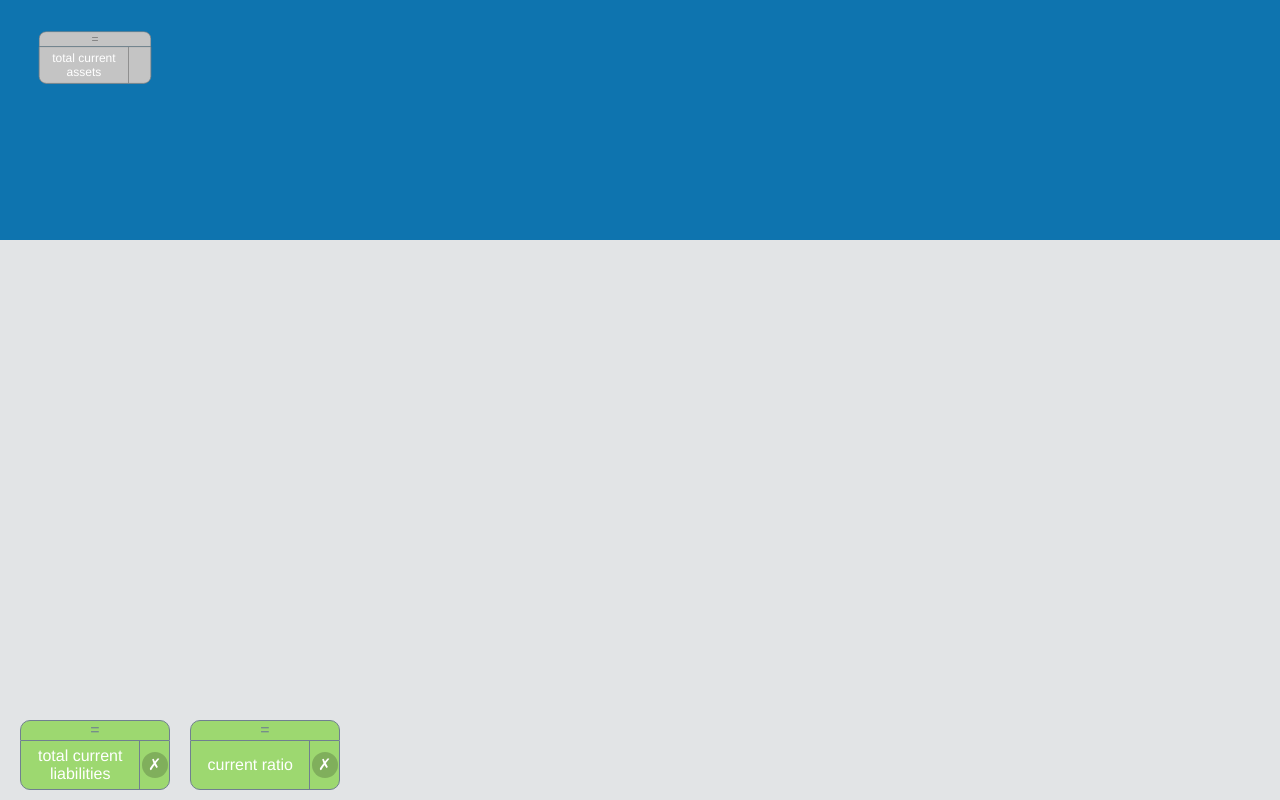
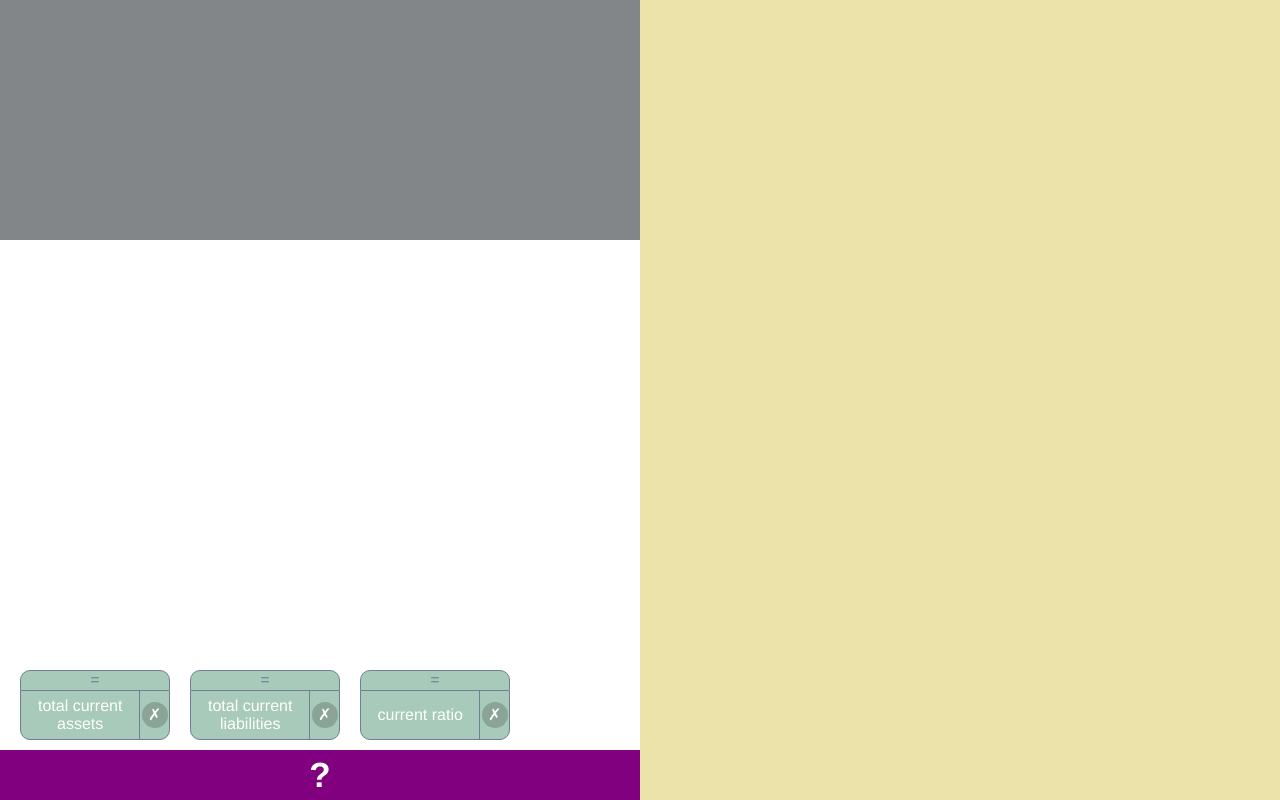
Before and after one commit to macabreb0b/dropdown_drawers.js, a plain HTML site: page index.html in a window 1280 px wide. Drawn offline with nearby package versions, Linux system fonts and the light colour scheme.

Commit message:
new colors! yay

```diff
--- a/index.html
+++ b/index.html
@@ -19,18 +19,37 @@
         position:absolute;
         top:0;right:0;left:0;
         bottom:70%;
-        background-color: rgb(14, 116, 175);
+        background-color: rgb(131,134,137);
+        z-index: 1;
       }
 
       .inactive-metrics .metric {
-        filter: grayscale(100%);
-        -webkit-filter: grayscale(100%);
-        -webkit-transform: scale(.75);
-        transform: scale(.75);
+        width: 120px;
+        height: 40px;
+        margin: 10px;
+        margin-top: 30px;
+      }
+      .inactive-metrics .metric .name-block {
+        width: 100%;
+        background: lightgrey;
+        font-size: .9em;
+      }
+      .inactive-metrics .metric .handle {
+        background: lightgrey;
+      }
+      .inactive-metrics .metric .deactivate-block {
+        display: none;
       }
 
-      .inactive-metrics .metric .deactivate-metric {
-        visibility: hidden;
+      .biz-list {
+        position:fixed;
+        top:0;
+        bottom:0;
+        right: 0;
+        left:0;
+        background: rgb(235, 227,170);
+        border-left: thin solid black;
+        overflow: auto;
       }
 
       .deactivate-metric {
@@ -43,17 +62,46 @@
         line-height: 26px;
       }
 
+      .make-query {
+        cursor: pointer;
+        text-align: center;
+        color: white;
+        font-size: 35px;
+        line-height: 50px;
+        font-weight: bold;
+        position: absolute;
+        bottom: 0;
+        left: 0;
+        height: 50px;
+        right: 0;
+        z-index: 3;
+        background:purple;
+      }
+
       .active-metrics {
         position:absolute;
         top:30%;
-        left:0;right:0;bottom:0;
+        left:0;right:0;
+        bottom:50px;
         overflow-x: scroll;
         display: flex;
-        background-color: #e2e4e6;
+        background-color: rgb(255,255,255);
+        z-index: 1;
       }
-
       .active-metrics .metric {
         align-self: flex-end;
+      }
+      .col-left, .col-right {
+        position:absolute;
+        top:0;bottom:0;
+      }
+      .col-left {
+        left: 0;
+        right: 50%;
+      }
+      .col-right {
+        left: 50%;
+        right:0;
       }
     </style>
   </head>
@@ -61,14 +109,22 @@
 
     <div class='backdrop'>
       <div id='mainContent'>
-        <div class='inactive-metrics'></div>
-        <div class='active-metrics align-children-bottom'></div>
+        <div class='col-left'>
+          <div class='inactive-metrics'></div>
+          <div class='active-metrics align-children-bottom'></div>
+          <div class='make-query'>?</div>
+        </div>
+
+        <div class='col-right'>
+
+          <div class='biz-list'></div>
+        </div>
       </div>
     </div>
 
     <script>
       $(function() {
-        new app.QueryMaker($(mainContent));
+        q = new app.QueryMaker($(mainContent));
       });
     </script>
   </body>
--- a/metric_box.css
+++ b/metric_box.css
@@ -34,13 +34,14 @@ html {
 
 .metric .main-block {
   z-index: 2;
-  background: rgb(157, 216, 112);
+  background: rgb(168,202,186);
   border: thin solid slategrey;
   border-bottom-left-radius: 10px;
   border-bottom-right-radius: 10px;
 
   position: absolute;
   top:0;left:0;bottom:0;right:0;
+  overflow: hidden;
 }
 
 .metric .bucket {
@@ -128,7 +129,7 @@ html {
   width: 100%;
   position: relative;
   height: 21px;
-  background: rgb(157, 216, 112);
+  background: rgb(168,202,186);
   border: thin solid slategrey;
   border-top-right-radius: 10px;
   border-top-left-radius: 10px;
--- a/metric_box.js
+++ b/metric_box.js
@@ -26,10 +26,6 @@ $.MetricBox = function(el, metric, query) {
     }
 };
 
-$.MetricBox.bucketColors = [
-
-];
-
 $.MetricBox.prototype.activate = function() {
     this.stopInactiveListeners();
     this.startActiveListeners();
@@ -40,6 +36,7 @@ $.MetricBox.prototype.activate = function() {
 $.MetricBox.prototype.deactivate = function() {
     this.stopActiveListeners();
     this.startInactiveListeners();
+    this.slideDown();
     this.query.$el.trigger('deactivateMetric', this);
     return false;
 };
@@ -124,24 +121,32 @@ $.MetricBox.prototype.buildPercentiles = function() {
 $.MetricBox.prototype.toggleSelection = function(event) {
     var $target = $(event.currentTarget);
     var ord = $target.data('ord');
-    var bucket = this.metric['buckets'][ord];
+    var bucket = this.metric.buckets[ord];
 
-    if (bucket.selected) {
-        this.deselectPercentile(bucket, $target);
-    } else {
-        this.selectPercentile(bucket, $target);
-    }
+    this.selectPercentile(ord, $target);
+
 };
 
-$.MetricBox.prototype.selectPercentile = function(bucket, $bucket) {
-    $bucket.addClass('selected');
-    bucket.selected = true;
+$.MetricBox.prototype.selectPercentile = function(ord, $bucket) {
+    $bucket.siblings().removeClass('selected');
+
+    while($bucket[0]) {
+        $bucket.addClass('selected');
+        $bucket = $bucket.next();
+    }
+    this.metric.buckets.forEach(function(bucket) {
+        bucket.selected = false;
+    })
+    this.metric.buckets[ord].selected = true;
 };
-
-$.MetricBox.prototype.deselectPercentile = function(bucket, $bucket) {
-    $bucket.removeClass('selected');
-    bucket.selected = false;
-};
+//
+// $.MetricBox.prototype.deselectPercentile = function(ord, $bucket) {
+//     while($bucket[0]) {
+//         $bucket.removeClass('selected');
+//         $bucket = $bucket.prev();
+//     }
+//     this.metric.buckets[ord] = false;
+// };
 
 $.MetricBox.prototype.buildPercentile = function(bucket, idx) {
     var $bucket = $('<div class="bucket align-children-middle">');
--- a/query_maker.js
+++ b/query_maker.js
@@ -13,10 +13,14 @@
         this.$el = $el;
         this.$activeMetrics = this.$el.find('.active-metrics');
         this.$inactiveMetrics = this.$el.find('.inactive-metrics');
+        this.$bizList = this.$el.find('.biz-list');
+        this.$makeQuery = this.$el.find('.make-query');
+
         this.metrics = {};
 
         this.$el.on('activateMetric', this.activateMetric.bind(this));
         this.$el.on('deactivateMetric', this.deactivateMetric.bind(this));
+        this.$makeQuery.on('click', this.makeRequest.bind(this));
 
         this.getDefaultMetrics();
         this.drawStartingQuery();
@@ -48,9 +52,75 @@
         this.metrics[key].active = false;
     };
 
-    QueryMaker.prototype.buildQueryFromActiveMetrics = function() {};
+    QueryMaker.prototype.buildParamsFromActiveMetrics = function() {
+        var activeParams = [];
+        for(var metricKey in this.metrics) {
+            var metric = this.metrics[metricKey];
+            if (metric.active) {
+                metricKey = 'stock.' + metricKey + metric.type;
+                var selectedBucket = null;
+                metric.buckets.forEach(function(bucket) {
+                    if (bucket.selected) {
+                        selectedBucket = bucket;
+                    }
+                });
 
-    QueryMaker.prototype.makeRequest = function() {};
+                if (selectedBucket) {
+                    var param = {range: {}};
+                    param.range[metricKey] = range = {};
+                    range[selectedBucket.operand] = selectedBucket.value;
+
+                    activeParams.push(param);
+                }
+            }
+        }
+
+        return activeParams;
+    };
+
+    QueryMaker.prototype.makeRequest = function() {
+        var url = 'http://www.myisquared.com:9200/stockpicks/_search';
+        var musts = this.buildParamsFromActiveMetrics();
+        var data = {
+            query: {
+                bool: {
+                    must: musts,
+                    must_not:[],
+                    should:[],
+                }
+            },
+            from: 0,
+            size: 10,
+            sort: [],
+            facets: {}
+        };
+
+        var view = this;
+        var response = $.ajax({
+            type: 'GET',
+            url: url,
+            data: JSON.stringify(data),
+            success: function(resp) {
+                var hits = resp.hits.hits;
+                view.$bizList.html('');
+                hits.forEach(function(hit) {
+                    var $li = view.renderCompanyListItem(hit._source)
+                    view.$bizList.append($li);
+                })
+            }
+        })
+    };
+
+    QueryMaker.prototype.renderCompanyListItem = function(company) {
+        var li = [
+            '<li class="company">',
+            '<h3>' + company.name + ' : ' + company.symbol + '</h3>',
+            '<span>sector: ' + company.sector + '</span><br>',
+            '<span>industry: ' + company.industry + '</span>',
+            '</li>'
+        ];
+        return $(li.join(''));
+    };
 
     Report.BASIC_METRICS = [
         "total_current_assets",
@@ -69,96 +139,94 @@
     Report.METRICS = {
         "total_current_assets": {
             name: 'total current assets',
+            type: '_percentile',
             buckets: [
                 {
                     name: '20%',
+                    operand: 'gt',
+                    value: 20,
                     selected: false,
                     tooltip: ''
                 },
                 {
                     name: '40%',
+                    operand: 'gt',
+                    value: 40,
                     selected: false,
                     tooltip: ''
                 },
                 {
                     name: '60%',
+                    operand: 'gt',
+                    value: 60,
                     selected: false,
                     tooltip: ''
                 },
                 {
                     name: '80%',
+                    operand: 'gt',
+                    value: 80,
                     selected: false,
                     tooltip: ''
-                },
-                {
-                    name: '100%',
-                    selected: false,
-                    tooltip: ''
-                },
+                }
             ],
-            active: false,
+            active: true,
             tooltip: '',
         },
         "total_current_liabilities": {
             name: 'total current liabilities',
+            type: '_percentile',
             buckets: [
                 {
                     name: '20%',
+                    operand: 'gt',
+                    value: 20,
                     selected: false,
                     tooltip: ''
                 },
                 {
                     name: '40%',
+                    operand: 'gt',
+                    value: 40,
                     selected: false,
                     tooltip: ''
                 },
                 {
                     name: '60%',
+                    operand: 'gt',
+                    value: 60,
                     selected: false,
                     tooltip: ''
                 },
                 {
                     name: '80%',
+                    operand: 'gt',
+                    value: 80,
                     selected: false,
                     tooltip: ''
-                },
-                {
-                    name: '100%',
-                    selected: false,
-                    tooltip: ''
-                },
+                }
             ],
             active: true,
             tooltip: '',
         },
         "current_ratio": {
             name: 'current ratio',
+            type: '',
             buckets: [
                 {
-                    name: '20%',
+                    name: '<1',
+                    operand: 'lt',
+                    value: '1',
                     selected: false,
                     tooltip: ''
                 },
                 {
-                    name: '40%',
+                    name: '>1',
+                    operand: 'gt',
+                    value: '1',
                     selected: false,
                     tooltip: ''
-                },
-                {
-                    name: '60%',
-                    selected: false,
-                    tooltip: ''
-                },
-                {
-                    name: '80%',
-                    selected: false,
-                    tooltip: ''
-                },
-                {
-                    name: '100%',
-                    selected: false,
-                    tooltip: ''
-                },
+                }
             ],
             active: true,
             tooltip: '',
```
